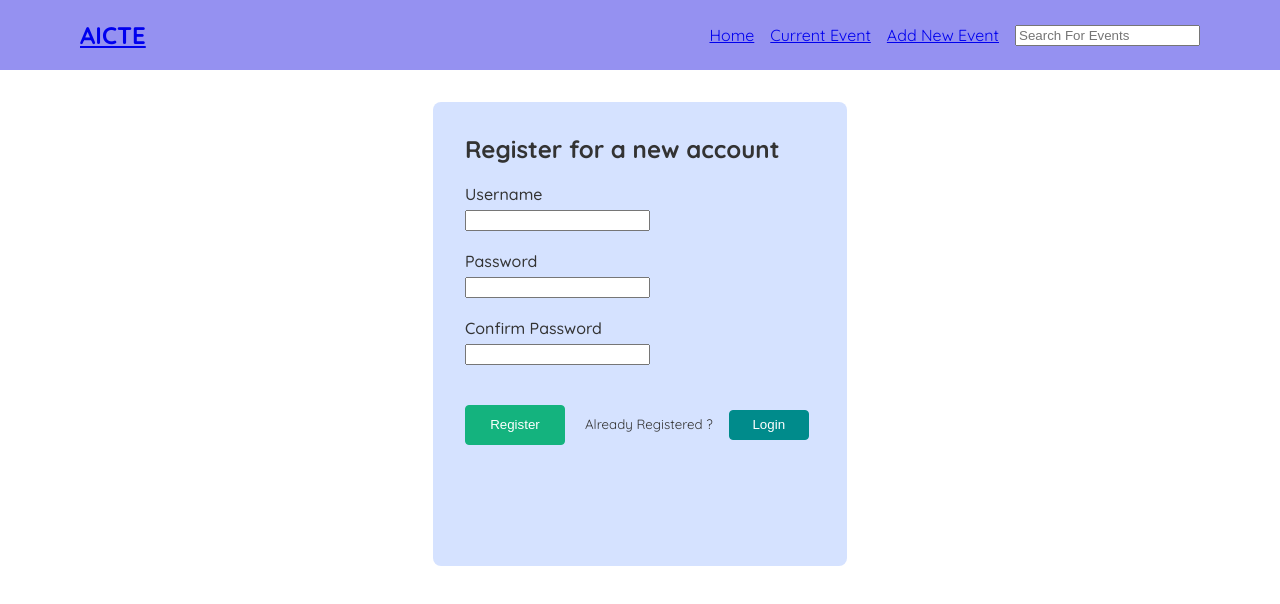
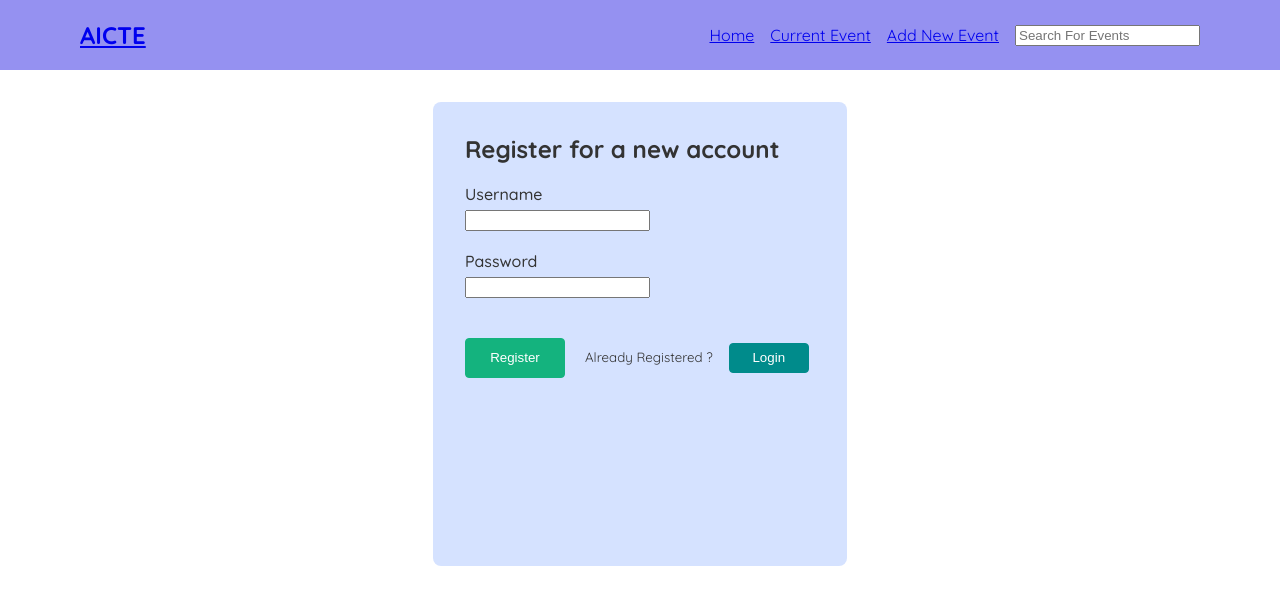
Before and after one commit to Purshupro/aicte-activity, a React (Create React App) app: page /signup in a window 1280 px wide. Shown: the top 604 px of the page. Built offline with nearby package versions, Linux system fonts and the light colour scheme; the HTML template or start-up script is replaced by a standard one.

Commit message:
Registration flow completed

```diff
--- a/src/components/Register.js
+++ b/src/components/Register.js
@@ -1,33 +1,49 @@
+import { useState } from "react";
 import { Link } from "react-router-dom";
 
 const Registration = () => {
+    const [userName, setUserName] = useState("");
+    const [password, setPassword] = useState("");
 
-    // const registerUser = () => {
-    //     console.log('user');
-    // }
+    const registerUser = (e) => {
+        e.preventDefault();
+        alert(`The name you entered was: ${userName}`);
+        fetch('http://localhost:5000/api/v1/users', {
+            method: 'POST',
+            body: JSON.stringify({
+                user_id: userName,
+                password: password,
+            }),
+            headers: {
+                'Content-type': 'application/json; charset=UTF-8',
+            },
+        })
+            .then((response) => response.json())
+            .then((json) => console.log(json));
+    }
 
     return (
         <div className="login-register">
             <h2>Register for a new account</h2>
-            <form action="" method="post">
+            <form onSubmit={registerUser} method="post">
                 <div className="formInput">
                     <label htmlFor="userName">Username</label>
                     <div>
-                        <input type="email" name="userName" id="userName" />
+                        <input type="email" name="userName" id="userName" value={userName} onChange={(e) => setUserName(e.target.value)} />
                     </div>
                 </div>
                 <div className="formInput">
                     <label htmlFor="password">Password</label>
                     <div>
-                        <input type="password" name="password" id="password" />
+                        <input type="password" name="password" id="password" value={password} onChange={(e) => setPassword(e.target.value)} />
                     </div>
                 </div>
-                <div className="formInput">
+                {/* <div className="formInput">
                     <label htmlFor="confirmPassword">Confirm Password</label>
                     <div>
                         <input type="text" name="confirmPassword" id="confirmPassword" />
                     </div>
-                </div>
+                </div> */}
                 <div className="buttonContainer">
                     <button type="submit" className="registerBtn">Register</button>
                     <span className="loginBtnContainer">
```
